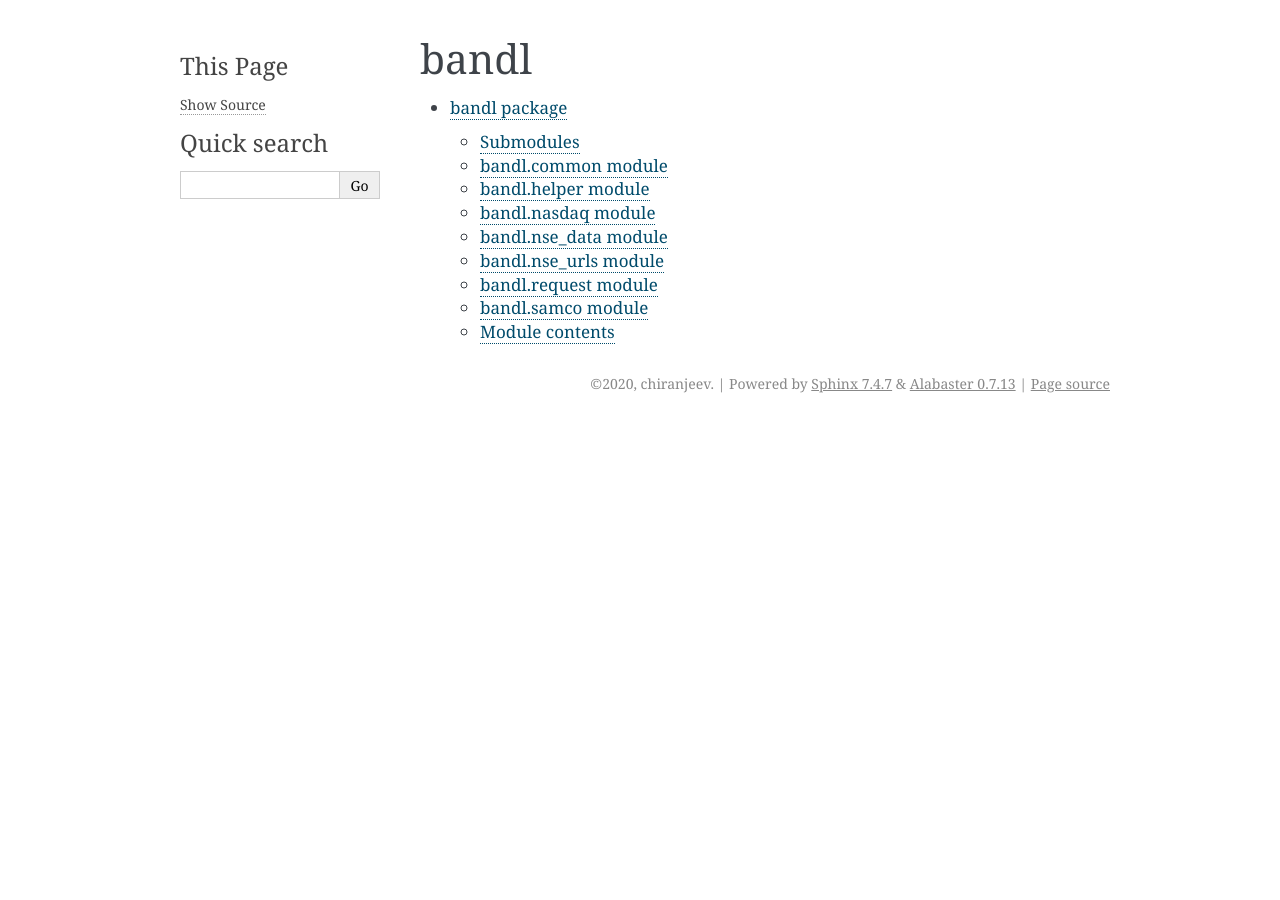
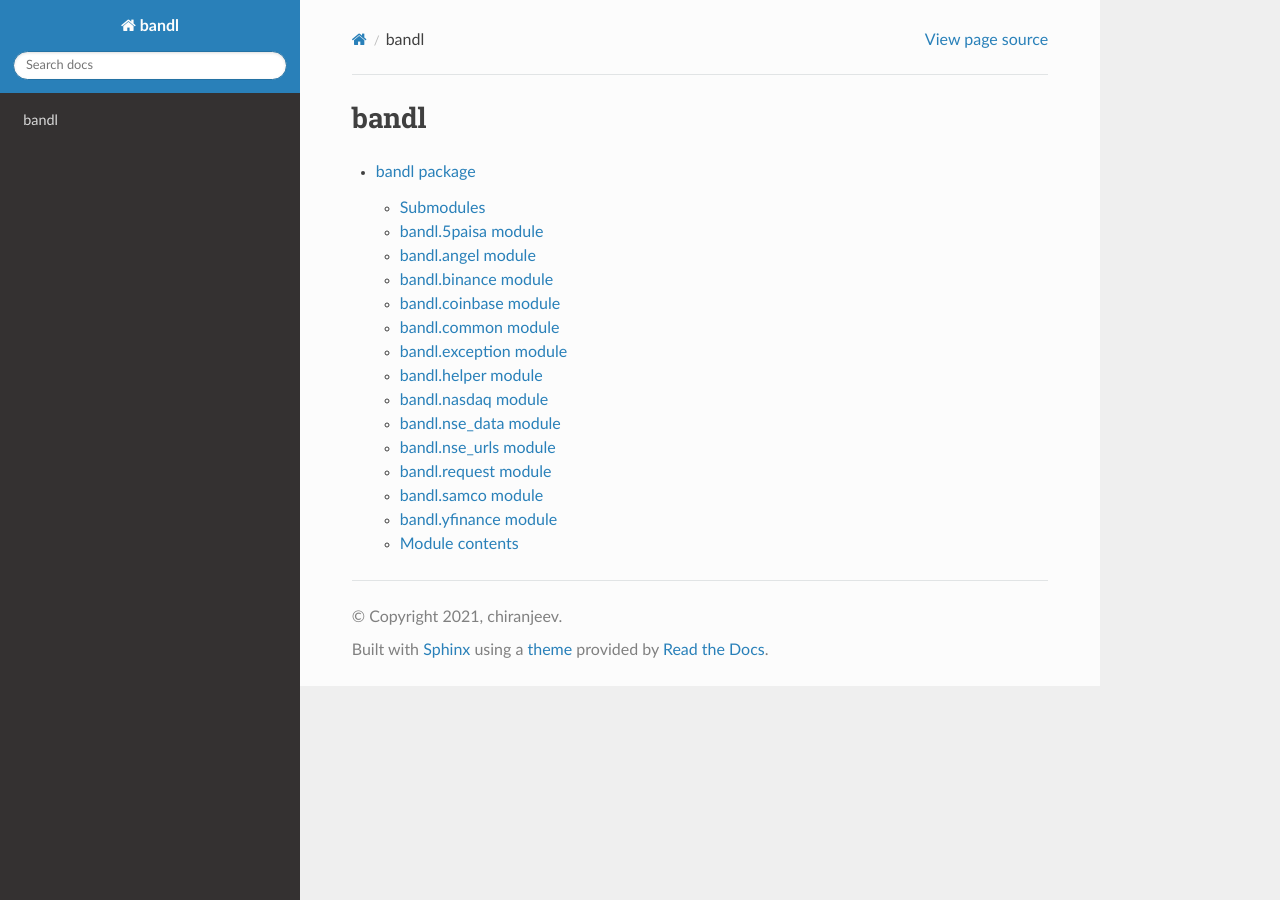
Before and after one commit to stockalgo/bandl, a Sphinx documentation site: the page built from docs/source/modules.rst, in a window 1280 px wide. Built offline with Sphinx 7.4.7 and the Read the Docs theme 2.0.0, drawn with Linux system fonts in a browser that asks for light colours.

```diff
--- a/docs/source/bandl.rst
+++ b/docs/source/bandl.rst
@@ -4,10 +4,50 @@ bandl package
 Submodules
 ----------
 
+bandl.5paisa module
+-------------------
+
+.. automodule:: bandl.5paisa
+   :members:
+   :undoc-members:
+   :show-inheritance:
+
+bandl.angel module
+------------------
+
+.. automodule:: bandl.angel
+   :members:
+   :undoc-members:
+   :show-inheritance:
+
+bandl.binance module
+--------------------
+
+.. automodule:: bandl.binance
+   :members:
+   :undoc-members:
+   :show-inheritance:
+
+bandl.coinbase module
+---------------------
+
+.. automodule:: bandl.coinbase
+   :members:
+   :undoc-members:
+   :show-inheritance:
+
 bandl.common module
 -------------------
 
 .. automodule:: bandl.common
+   :members:
+   :undoc-members:
+   :show-inheritance:
+
+bandl.exception module
+----------------------
+
+.. automodule:: bandl.exception
    :members:
    :undoc-members:
    :show-inheritance:
@@ -60,6 +100,14 @@ bandl.samco module
    :undoc-members:
    :show-inheritance:
 
+bandl.yfinance module
+---------------------
+
+.. automodule:: bandl.yfinance
+   :members:
+   :undoc-members:
+   :show-inheritance:
+
 
 Module contents
 ---------------
--- a/docs/source/conf.py
+++ b/docs/source/conf.py
@@ -10,19 +10,20 @@
 # add these directories to sys.path here. If the directory is relative to the
 # documentation root, use os.path.abspath to make it absolute, like shown here.
 #
-# import os
-# import sys
-# sys.path.insert(0, os.path.abspath('.'))
+import os
+import sys
+sys.path.insert(0, os.path.abspath('.'))
+sys.path.insert(0, os.path.abspath(r'../../lib'))
 
 
 # -- Project information -----------------------------------------------------
 
 project = 'bandl'
-copyright = '2020, chiranjeev'
+copyright = '2021, chiranjeev'
 author = 'chiranjeev'
 
 # The full version, including alpha/beta/rc tags
-release = '0.0.1'
+release = '0.1.0'
 
 
 # -- General configuration ---------------------------------------------------
@@ -31,7 +32,11 @@ release = '0.0.1'
 # extensions coming with Sphinx (named 'sphinx.ext.*') or your custom
 # ones.
 extensions = [
+    'sphinx.ext.todo',
+    'sphinx.ext.viewcode',
+    'sphinx.ext.autodoc'
 ]
+
 
 # Add any paths that contain templates here, relative to this directory.
 templates_path = ['_templates']
@@ -47,9 +52,12 @@ exclude_patterns = []
 # The theme to use for HTML and HTML Help pages.  See the documentation for
 # a list of builtin themes.
 #
-html_theme = 'alabaster'
+#html_theme = 'alabaster'
+html_theme = 'sphinx_rtd_theme'
 
 # Add any paths that contain custom static files (such as style sheets) here,
 # relative to this directory. They are copied after the builtin static files,
 # so a file named "default.css" will overwrite the builtin "default.css".
 html_static_path = ['_static']
+
+master_doc = 'index'
```
